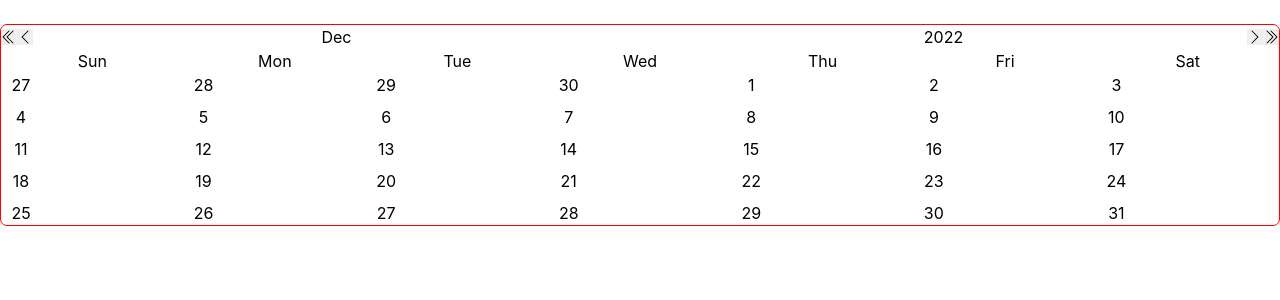
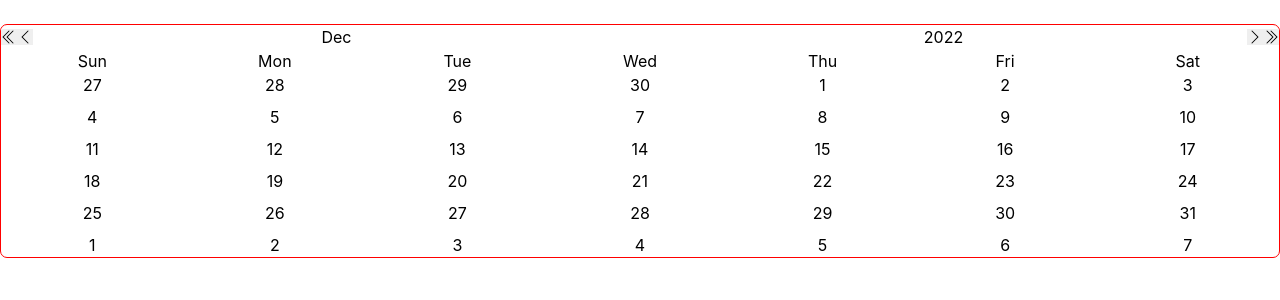
Before and after one commit to MathieuSchaff/wealth_health, a React (Create React App) app: page / in a window 1280 px wide. Shown: the top 300 px of the page. Built offline with nearby package versions, Linux system fonts and the light colour scheme.

Commit message:
finish prev and next month / year

```diff
--- a/package.json
+++ b/package.json
@@ -17,6 +17,7 @@
     "react-hook-form": "^7.40.0",
     "react-icons": "^4.7.1",
     "react-scripts": "5.0.1",
+    "react-uuid": "^2.0.0",
     "styled-components": "^5.3.6",
     "typescript": "^4.9.4",
     "web-vitals": "^2.1.4",
--- a/src/App.tsx
+++ b/src/App.tsx
@@ -4,7 +4,10 @@ import "./App.css";
 function App() {
   return (
     <div className="App">
-      <MyDatePicker1 color="blue" color2="red" />
+      <MyDatePicker1
+        minDate={new Date(2022, 7, 22)}
+        maxDate={new Date(2023, 2, 22)}
+      />
     </div>
   );
 }
--- /dev/null
+++ b/src/components/Datepicker/ButtonDay.tsx
@@ -0,0 +1,16 @@
+import React from "react";
+
+const ButtonDay = ({
+  children,
+  className,
+  handleSelection,
+  ...props
+}: {
+  children: number;
+  handleSelection: () => void;
+  className: string;
+}) => {
+  return <div onClick={handleSelection}>{children}</div>;
+};
+
+export default ButtonDay;
--- a/src/components/Datepicker/DatePicker.tsx
+++ b/src/components/Datepicker/DatePicker.tsx
@@ -1,4 +1,4 @@
-import React, { useState } from "react";
+import React, { useCallback, useMemo, useState } from "react";
 import { PickerWrapper } from "./styled";
 import { Header } from "./styled";
 import { SevenColGrid } from "./styled";
@@ -12,11 +12,14 @@ import { BsChevronRight } from "react-icons/bs";
 import { BsChevronLeft } from "react-icons/bs";
 import { abbrMonthsNames } from "./dateUtils";
 import { abbrWeekdayNames } from "./dateUtils";
+import uuid from "react-uuid";
+import ButtonDay from "./ButtonDay";
 import {
   createArrayFromLengthMonth,
   getFirstDayOfTheMonth,
-  // range,
+  createArrayAfterFromLengthMonth,
   getNumberofDaysInMonth,
+  createArrayBeforeFromLengthMonth,
 } from "./dateUtils";
 const DatePicker = ({
   minDate,
@@ -35,37 +38,35 @@ const DatePicker = ({
   const [currentYear, setCurrentYaer] = useState<number>(
     new Date().getFullYear()
   );
+
   const [selectedDate, setSelectedDate] = useState<Date>(new Date());
-  const nextMonth = () => {
+  const nextMonth = useCallback(() => {
     if (currentMonth < 11) {
       setCurrentMonth((old) => old + 1);
     } else {
       setCurrentMonth(0);
       setCurrentYaer((old) => old + 1);
     }
-  };
-  const prevMonth = () => {
+  }, [currentMonth]);
+  const prevMonth = useCallback(() => {
     if (currentMonth > 0) {
       setCurrentMonth((old) => old - 1);
     } else {
       setCurrentMonth(11);
       setCurrentYaer((old) => old - 1);
     }
+  }, [currentMonth]);
+
+  const nextYear = useCallback(() => {
+    setCurrentYaer((old) => old + 1);
+  }, []);
+  const prevYear = useCallback(() => {
+    setCurrentYaer((old) => old - 1);
+  }, []);
+  const handleSelection = (year: number, month: number, day: number): void => {
+    setSelectedDate(new Date(year, month, day));
+    console.log("handleSelection", year, month, day);
   };
-  const nextYear = () => {
-    setCurrentYaer((old) => old + 1);
-  };
-  const prevYear = () => {
-    setCurrentYaer((old) => old - 1);
-  };
-  const handleSelection = (day: number) => {
-    console.log(
-      "toLocaleDateString()",
-      new Date(currentYear, currentMonth, day)
-    );
-    setSelectedDate(new Date(currentYear, currentMonth, day));
-  };
-  // fwbold={true as boolean}
   /**
    *  For this function we want:
    * to get the time of the state in milliseconds to compare
@@ -73,15 +74,29 @@ const DatePicker = ({
    * @param day
    * @returns
    */
-  // const getTimeFromState = (day: number) => {
-  //   console.log(
-  //     "getTimeFromState",
-  //     new Date(currentYear, currentMonth, day).getTime()
-  //   );
-  //   return new Date(currentYear, currentMonth, day);
-  // };
-  // getFirstDayOfTheMonth(currentYear, currentMonth);
-  createArrayFromLengthMonth(currentYear, currentMonth);
+  const getTimeFromState = (_day: number) => {
+    console.log(
+      "getTimeFromState",
+      new Date(currentYear, currentMonth, _day).getTime()
+    );
+    return new Date(currentYear, currentMonth, _day).getTime();
+  };
+  const firstDayOfMonth = useMemo(
+    () => getFirstDayOfTheMonth(currentYear, currentMonth),
+    [currentMonth, currentYear]
+  );
+  const days = createArrayFromLengthMonth(currentYear, currentMonth);
+  const previousDays = createArrayBeforeFromLengthMonth(
+    currentYear,
+    currentMonth,
+    firstDayOfMonth
+  );
+  const nextDays = createArrayAfterFromLengthMonth(
+    currentYear,
+    currentMonth,
+    previousDays.length + days.length
+  );
+  console.log("LENGTH", previousDays.length + days.length);
   return (
     <div>
       <input type="text" />
@@ -89,36 +104,130 @@ const DatePicker = ({
         <Header>
           <button
             onClick={prevYear}
-            // disabled={minDate?.getTime() > getTimeFromState(0).getTime()}
+            disabled={
+              minDate !== undefined
+                ? minDate?.getTime() > getTimeFromState(1)
+                : false
+            }
           >
             <BsChevronDoubleLeft />
           </button>
-          {/* disabled={minDate?.getTime() > getTimeFromState(0).getTime()} */}
-          <button onClick={prevMonth}>
+          <button
+            onClick={prevMonth}
+            disabled={
+              minDate !== undefined
+                ? minDate?.getTime() > getTimeFromState(1)
+                : false
+            }
+          >
             <BsChevronLeft />
           </button>
           <p>{abbrMonthsNames[currentMonth]}</p>
           <p>{currentYear}</p>
-          {/* disabled={minDate?.getTime() > getTimeFromState(0).getTime()} */}
-          <button onClick={nextMonth}>
+          <button
+            onClick={nextMonth}
+            disabled={
+              maxDate !== undefined
+                ? maxDate?.getTime() < getTimeFromState(1)
+                : false
+            }
+          >
             <BsChevronRight />
           </button>
-          {/* disabled={minDate?.getTime() < getTimeFromState(0).getTime()} */}
-          <button onClick={nextYear}>
+          <button
+            onClick={nextYear}
+            disabled={
+              maxDate !== undefined
+                ? maxDate?.getTime() < getTimeFromState(1)
+                : false
+            }
+          >
             <BsChevronDoubleRight />
           </button>
         </Header>
         <div>
           <SevenColGrid>
-            {/* {getSortedDays(currentYear, currentMonth).map((day, i) => (
-              <span key={i}>{day}</span>
-            ))} */}
             {abbrWeekdayNames.map((day, i) => (
               <span key={i}>{day}</span>
             ))}
           </SevenColGrid>
           <SevenColGrid>
-            {/* {range(
+            {firstDayOfMonth !== 0
+              ? previousDays.map((dayObj) => {
+                  return (
+                    <ButtonDay
+                      key={uuid()}
+                      handleSelection={() =>
+                        handleSelection(dayObj.year, dayObj.month, dayObj.day)
+                      }
+                      className={
+                        selectedDate.getTime() ===
+                        new Date(
+                          currentYear,
+                          currentMonth,
+                          dayObj.day
+                        ).getTime()
+                          ? "active"
+                          : ""
+                      }
+                    >
+                      {dayObj.day}
+                    </ButtonDay>
+                  );
+                })
+              : null}
+            {days.map((day) => {
+              return (
+                <ButtonDay
+                  key={uuid()}
+                  handleSelection={() =>
+                    handleSelection(currentYear, currentMonth, day)
+                  }
+                  className={
+                    selectedDate.getTime() ===
+                    new Date(currentYear, currentMonth, day).getTime()
+                      ? "active"
+                      : ""
+                  }
+                >
+                  {day}
+                </ButtonDay>
+              );
+            })}
+            {previousDays.length + days.length < 42
+              ? nextDays.map((dayObj) => {
+                  return (
+                    <ButtonDay
+                      key={uuid()}
+                      handleSelection={() =>
+                        handleSelection(dayObj.year, dayObj.month, dayObj.day)
+                      }
+                      className={
+                        selectedDate.getTime() ===
+                        new Date(
+                          currentYear,
+                          currentMonth,
+                          dayObj.day
+                        ).getTime()
+                          ? "active"
+                          : ""
+                      }
+                    >
+                      {dayObj.day}
+                    </ButtonDay>
+                  );
+                })
+              : null}
+          </SevenColGrid>
+        </div>
+      </PickerWrapper>
+    </div>
+  );
+};
+
+export default DatePicker;
+{
+  /* {range(
               1,
               getNumberofDaysInMonth(currentYear, currentMonth) + 1
             ).map((day: number) => {
@@ -128,27 +237,16 @@ const DatePicker = ({
                   style={{ color: color }}
                   data-day={day}
                   onClick={() => handleSelection(day)}
-                  className={
-                    selectedDate.getTime() ===
-                    new Date(currentYear, currentMonth, day).getTime()
-                      ? "active"
-                      : ""
-                  }
+
                 >
                   {day}
                 </button>
               );
-            })} */}
-            {createArrayFromLengthMonth(currentYear, currentMonth).map(
-              (day, index) => {
-                return <button>{day}</button>;
-              }
-            )}
-          </SevenColGrid>
-        </div>
-      </PickerWrapper>
-    </div>
-  );
-};
+            })} */
+}
 
-export default DatePicker;
+{
+  /* {getSortedDays(currentYear, currentMonth).map((day, i) => (
+              <span key={i}>{day}</span>
+            ))} */
+}
--- a/src/components/Datepicker/dateUtils.ts
+++ b/src/components/Datepicker/dateUtils.ts
@@ -82,44 +82,83 @@ export const createArrayFromLengthMonth = (
   year: number,
   month: number
 ): Array<number> => {
-  const firstDayOfMonth = getFirstDayOfTheMonth(year, month);
   // les jours futurs comment toujours par 1 et le nombre total de chiffre doit etre égal à 42
 
   // const futureDays = range(1, 42 - )
   const numberofDaysInMonth = getNumberofDaysInMonth(year, month);
   const rangeOfMyMonth = range(1, numberofDaysInMonth + 1);
 
-  if (firstDayOfMonth !== 0) {
-    console.log("enter firstDayOfMonth");
-    const numberofDaysInPrevMonth = getNumberofDaysInMonth(year, month - 1);
+  return rangeOfMyMonth;
+};
+export const createArrayAfterFromLengthMonth = (
+  year: number,
+  month: number,
+  length: number
+): Array<{ day: number; month: number; year: number }> => {
+  if (month < 11) {
+    month += 1;
+  } else {
+    month = 0;
+    year += 1;
+  }
+
+  // const numberofDaysInNextMonth = getNumberofDaysInMonth(year, month);
+  const nextDays = range(1, NUMBER_OF_CELLS - length + 1);
+  // console.log("nextDays", nextDays);
+  const nextDaysFormated = nextDays.map((day) => {
+    return { day: day, month: month, year: year };
+  });
+  console.log("nextDaysFormated", nextDaysFormated);
+  return nextDaysFormated;
+};
+export const createArrayBeforeFromLengthMonth = (
+  year: number,
+  month: number,
+  firstDayOfMonth: number
+): Array<{ day: number; month: number; year: number }> => {
+  if (month > 0) {
+    month -= 1;
+  } else {
+    year = 1;
+    month = 11;
+  }
+  // console.log("year month before", year, month);
   // par exemple 30
   // creer une array qui aura les dates manquantes en partant de 30
   // et en enlevant- firstDayOfMonth ( l'index du premier jour du mois)
   // donc allant de 26 a 30
   // a partir de ça, je veux creer une array qui aura ces trois chiffres.
 
+  // console.log("enter firstDayOfMonth");
+  const numberofDaysInPrevMonth = getNumberofDaysInMonth(year, month);
+  // console.log("numberofDaysInPrevMonth", numberofDaysInPrevMonth);
   const pastDays = range(
     numberofDaysInPrevMonth + 1 - firstDayOfMonth,
     numberofDaysInPrevMonth + 1
   );
-    const pastAndNowDays = [...pastDays, ...rangeOfMyMonth];
-
-    return pastAndNowDays;
-  }
-  return rangeOfMyMonth;
+  // quel format a renvoyé pour que je puisse avoir les valeurs des jours ( 28 /29 etc)
+  // et avoir aussi le mois et l'année si nécessaire pour pouvoir avoir un onClick dynamique
+  // ce sera une array renvoyé obligatoirement
+  // cette array aura un objet pour chaque jour
+  // ex
+  // [
+  //   {day: day, month: month, year: year}
+  // ]
+  const pastDaysFormated = pastDays.map((day) => {
+    return { day: day, month: month, year: year };
+  });
+  // console.log("pastDaysFormated", pastDaysFormated);
+  return pastDaysFormated;
 };
-
-export const range = (start: number, end: number) => {
+/**
+ * Take a start and an end and return an array of number ( equivalent to date)
+ * @param start
+ * @param end
+ * @returns
+ */
+export const range = (start: number, end: number): Array<number> => {
   const result = Array.from(Array(end - start).keys()).map(
     (x: number) => x + start
   );
   return result;
 };
-
-// export const range = (start: number, end: number) => {
-
-//   const result = Array.from(Array(numberofDaysInMonth).keys()).map(
-//     (x: number) => x + 1
-//   );
-// return result;
-// };
```
Also changed, not shown: 1 other file (tests, documents, lock files or other folders). Lines whose indentation alone changed are shown as unchanged.
